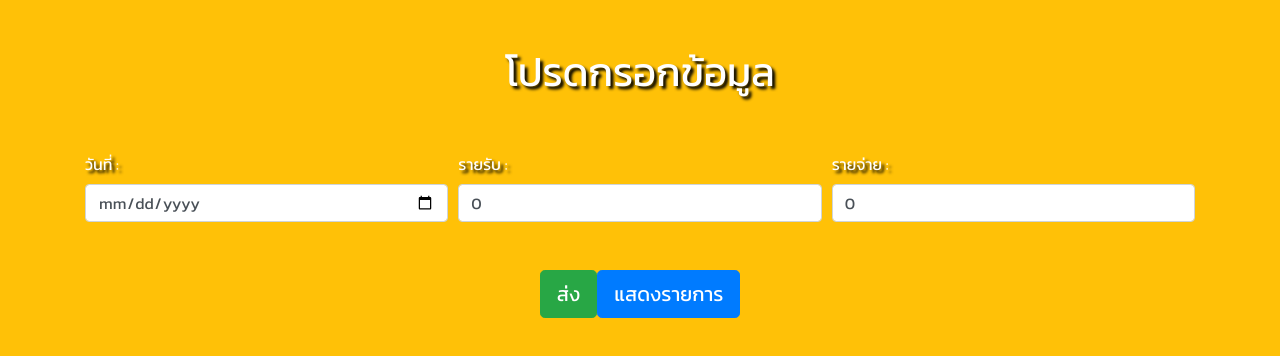
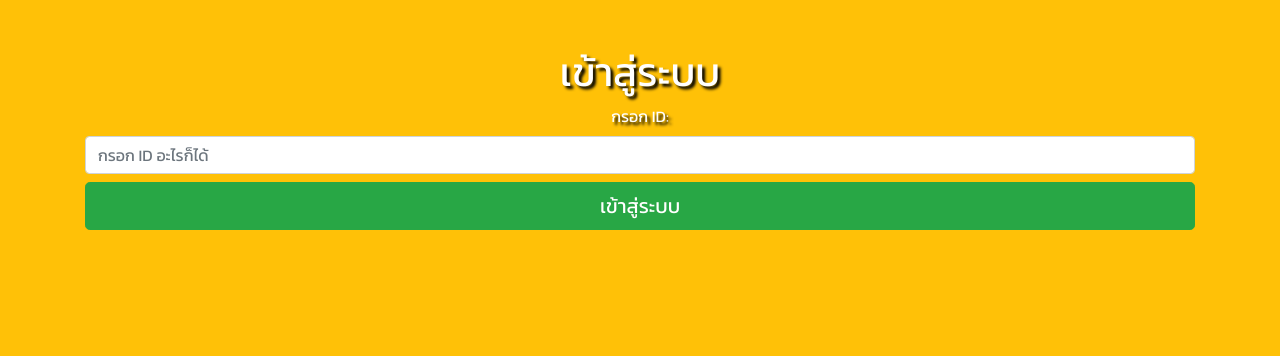
Before and after one commit to ball9989/savingcalculator, a Vue app: page /calculator in a window 1280 px wide. Shown: the top 356 px of the page. Built offline with nearby package versions, Linux system fonts and the light colour scheme.

Commit message:
เพิ่มหน้า login

```diff
--- /dev/null
+++ b/src/components/calculatorLogin.vue
@@ -0,0 +1,41 @@
+<template>
+    <div>
+        <div class="container">
+            <div class="row text-center mt-5">
+                <div class="col-12">
+                    <h1>เข้าสู่ระบบ</h1>
+                </div>
+            </div>
+            <div class="row text-center">
+                <div class="col-12">
+                    <div class="form-row">
+                        <div class="col">
+                            <label for="hello">กรอก ID:</label>
+                            <input type="text" id="hello" v-model="username" class="form-control" placeholder="กรอก ID อะไรก็ได้">
+                            <button class="btn btn-success btn-block btn-lg mt-2" @click="$router.push({path: 'calculator/' + username})">เข้าสู่ระบบ</button>
+                        </div>
+                    </div>
+                </div>
+            </div>
+        </div>
+    </div>
+</template>
+
+<script>
+    export default {
+        data () {
+            return {
+                username: ''
+            }
+        }
+    }
+</script>
+
+<style>
+
+h1, label {
+    color: white;
+    text-shadow: 3px 3px 3px black;
+}
+
+</style>
--- a/src/components/savingcalculator.vue
+++ b/src/components/savingcalculator.vue
@@ -4,7 +4,7 @@
             <div class="row text-center">
                 <div class="col-12">
                     <h1>
-                        โปรดกรอกข้อมูล
+                        โปรดกรอกข้อมูล #{{ username }}
                     </h1>
                 </div>
             </div>
@@ -30,6 +30,7 @@
                 <div class="col-12 text-center">
                     <button class="btn btn-success btn-lg" @click="sendForm()">ส่ง</button>
                     <button class="btn btn-primary btn-lg">แสดงรายการ</button>
+                    <button class="btn btn-danger btn-lg" @click="$router.push({name: 'SavingCalculatorLogin'})">ออกจากระบบ</button>
                 </div>
             </div>
         </div>
@@ -44,7 +45,8 @@ export default {
                 date: '',
                 income: 0,
                 expense: 0
-            }
+            },
+            username: this.$route.params.username
         }
     },
     methods: {
--- a/src/router/index.js
+++ b/src/router/index.js
@@ -7,9 +7,14 @@ export default new Router({
   mode: 'history',
   routes: [
     {
+      path: '/calculator/:username',
+      name: 'SavingCalculator',
+      component: () => import('@/components/savingcalculator')
+    },
+    {
       path: '/calculator',
-      name: 'Saving Calculator',
-      component: () => import('@/components/savingcalculator')
+      name: 'SavingCalculatorLogin',
+      component: () => import('@/components/calculatorLogin')
     }
   ]
 })
```
